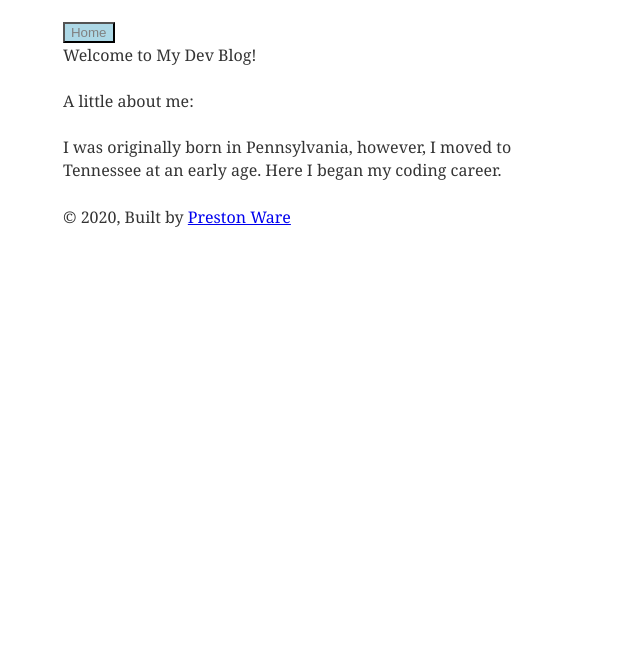
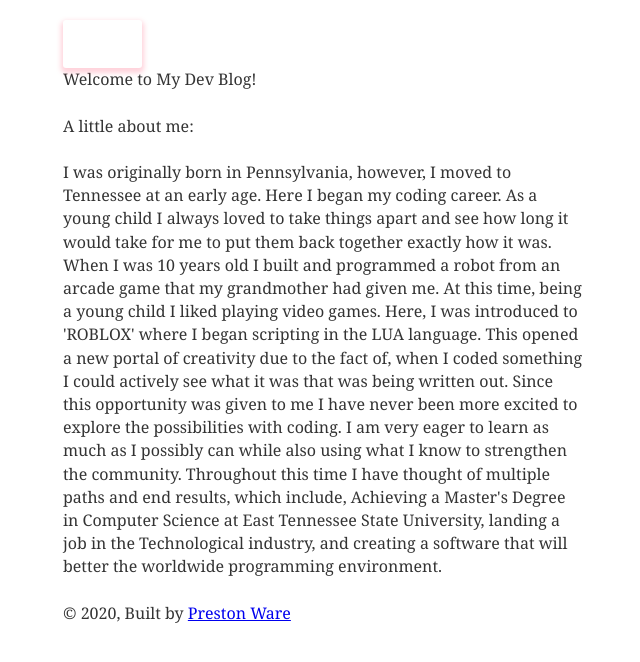
Before and after one commit to Preston882/dev_blog, a Gatsby site: page /about in a window 1280 px wide. Shown: the part 96-758 px from the top of the page, without its empty margins (316-956 px from the left). Built offline with nearby package versions, Linux system fonts and the light colour scheme; Gatsby itself is replaced by a stand-in of ours; some packages are replaced by stand-ins of ours; what typography-theme-fairy-gates would draw is missing.

Commit message:
Added fancy button-about page, added to about page, created new imports

```diff
--- a/content/blog/Requirements/Requirements.md
+++ b/content/blog/Requirements/Requirements.md
@@ -3,6 +3,6 @@ title: User Story Map Reflection
 date: "2020-02-06T22:12:03.284Z"
 description: "Reflection on createing a User Story map for Dobyns-Bennett Season Tickets"
 ---
-My personal experience with the user story map was fun. I loved talking with others as a group to establish a destination and how to get to that point.
+My personal experience with the user story map was exciting. I loved collaborating with others as a group to establish an end goal and how to get to that result.
 
-My personal contribution included: coming up with multiple ideas, establishing a plan to achieve the deliverables, and finding multiple ways to make the program user friendly.
+My personal contribution included: actively participating in brainstorming scenarios resulting in numerous ideas, establishing a plan to achieve the specific deliverables, and finding unique ways to make the program user friendly.
--- a/package.json
+++ b/package.json
@@ -8,6 +8,7 @@
     "url": "https://github.com/gatsbyjs/gatsby/issues"
   },
   "dependencies": {
+    "@material-ui/core": "^4.9.3",
     "gatsby": "^2.18.12",
     "gatsby-image": "^2.2.34",
     "gatsby-plugin-feed": "^2.3.23",
--- a/src/pages/about.js
+++ b/src/pages/about.js
@@ -3,38 +3,63 @@ import { graphql } from "gatsby"
 import { Link } from "gatsby"
 import Layout from "../components/layout"
 import SEO from "../components/seo"
-import styled from 'styled-components'
+import { withStyles } from "@material-ui/core/styles"
+import { Button } from "@material-ui/core/"
 
-class NotFoundPage extends React.Component {
-    render() {
-        const { data } = this.props
+export default ({ data }) => {
   const siteTitle = data.site.siteMetadata.siteTitle
 
+  const StyledButton = withStyles({
+    root: {
+      background: "linear-gradient(45deg, #19CBA8 30%, #F 197ACB 90%)",
+      borderRadius: 3,
+      border: 0,
+      color: "white",
+      height: 48,
+      padding: "0 20px",
+      boxShadow: "0 3px 5px 2px rgba(255, 105, 135, .3)",
+    },
+    label: {
+      textTransform: "capitalize",
+    },
+  })(Button)
+
   return (
-            <Layout location={this.props.location} title={siteTitle}>
-                <SEO title="About" />
+    <Layout location='/about' title={siteTitle}>
+      <SEO title='About' />
       <h1>About the Author</h1>
-                <Link to='./'><Button>Home</Button></Link>
+      <Link to='/'>
+        <StyledButton>Home</StyledButton>
+      </Link>
       <p>Welcome to My Dev Blog!</p>
+      <p>A little about me:</p>
       <p>
-                    A little about me:</p>
-                   <p>      I was originally born in Pennsylvania, however, I moved to Tennessee at an early age. Here I began my coding career.
+        I was originally born in Pennsylvania, however, I moved to Tennessee at
+        an early age. Here I began my coding career. As a young child I always
+        loved to take things apart and see how long it would take for me to put
+        them back together exactly how it was. When I was 10 years old I built
+        and programmed a robot from an arcade game that my grandmother had given
+        me. At this time, being a young child I liked playing video games. Here,
+        I was introduced to 'ROBLOX' where I began scripting in the LUA
+        language. This opened a new portal of creativity due to the fact of,
+        when I coded something I could actively see what it was that was being
+        written out. Since this opportunity was given to me I have never been
+        more excited to explore the possibilities with coding. I am very eager
+        to learn as much as I possibly can while also using what I know to
+        strengthen the community. Throughout this time I have thought of
+        multiple paths and end results, which include, Achieving a Master's
+        Degree in Computer Science at East Tennessee State University, landing a
+        job in the Technological industry, and creating a software that will
+        better the worldwide programming environment.
       </p>
     </Layout>
   )
 }
-}
-
-const Button = styled.button`
-background-color: lightblue;
-color: gray;`
-
-export default NotFoundPage
 
 export const pageQuery = graphql`
   query {
     site {
-            siteMetadata{
+      siteMetadata {
         title
       }
     }
```
Also changed, not shown: 1 other file. Lines whose indentation alone changed are shown as unchanged.
